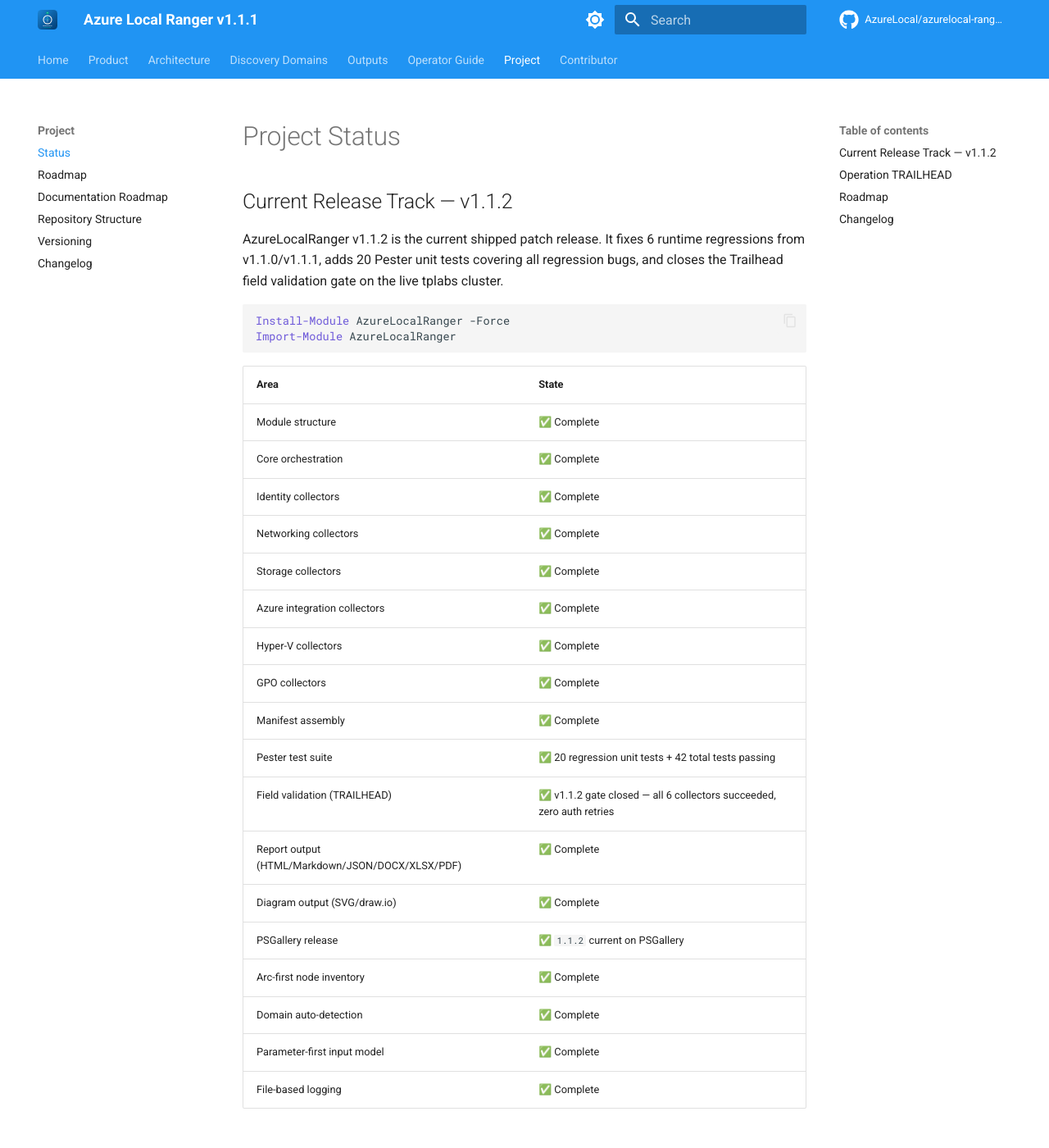
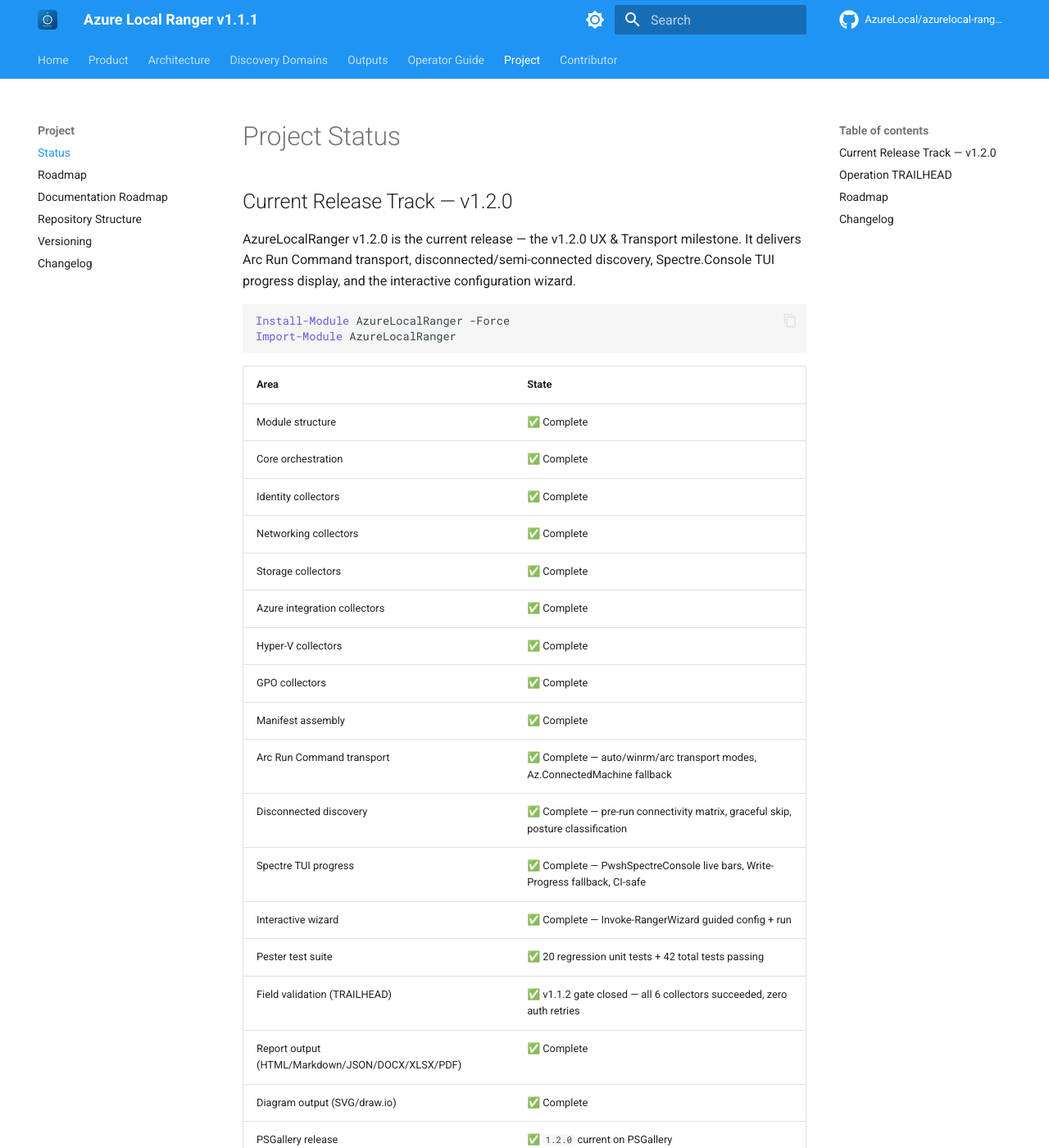
Before and after one commit to AzureLocal/azurelocal-ranger, an MkDocs documentation site: the page built from docs/project/status.md, in a window 1280 px wide and 1400 px high. Shown: the whole window at 82% size. Built offline with MkDocs 1.6.1 and Material for MkDocs 9.7.7, drawn with Linux system fonts in a browser that asks for light colours; comment, search, counter and statistics services are not loaded.

Commit message:
docs(v1.2.0): update status and changelog docs for v1.2.0
Co-Authored-By: Claude Sonnet 4.6 <noreply@anthropic.com>

````diff
--- a/docs/project/status.md
+++ b/docs/project/status.md
@@ -1,8 +1,8 @@
 # Project Status
 
-## Current Release Track — v1.1.2
+## Current Release Track — v1.2.0
 
-AzureLocalRanger v1.1.2 is the current shipped patch release. It fixes 6 runtime regressions from v1.1.0/v1.1.1, adds 20 Pester unit tests covering all regression bugs, and closes the Trailhead field validation gate on the live tplabs cluster.
+AzureLocalRanger v1.2.0 is the current release — the v1.2.0 UX & Transport milestone. It delivers Arc Run Command transport, disconnected/semi-connected discovery, Spectre.Console TUI progress display, and the interactive configuration wizard.
 
 ```powershell
 Install-Module AzureLocalRanger -Force
@@ -20,11 +20,15 @@ Import-Module AzureLocalRanger
 | Hyper-V collectors | ✅ Complete |
 | GPO collectors | ✅ Complete |
 | Manifest assembly | ✅ Complete |
+| Arc Run Command transport | ✅ Complete — auto/winrm/arc transport modes, Az.ConnectedMachine fallback |
+| Disconnected discovery | ✅ Complete — pre-run connectivity matrix, graceful skip, posture classification |
+| Spectre TUI progress | ✅ Complete — PwshSpectreConsole live bars, Write-Progress fallback, CI-safe |
+| Interactive wizard | ✅ Complete — Invoke-RangerWizard guided config + run |
 | Pester test suite | ✅ 20 regression unit tests + 42 total tests passing |
 | Field validation (TRAILHEAD) | ✅ v1.1.2 gate closed — all 6 collectors succeeded, zero auth retries |
 | Report output (HTML/Markdown/JSON/DOCX/XLSX/PDF) | ✅ Complete |
 | Diagram output (SVG/draw.io) | ✅ Complete |
-| PSGallery release | ✅ `1.1.2` current on PSGallery |
+| PSGallery release | ✅ `1.2.0` current on PSGallery |
 | Arc-first node inventory | ✅ Complete |
 | Domain auto-detection | ✅ Complete |
 | Parameter-first input model | ✅ Complete |
````
Also changed, not shown: docs/project/changelog.md (+7 -0 lines).
